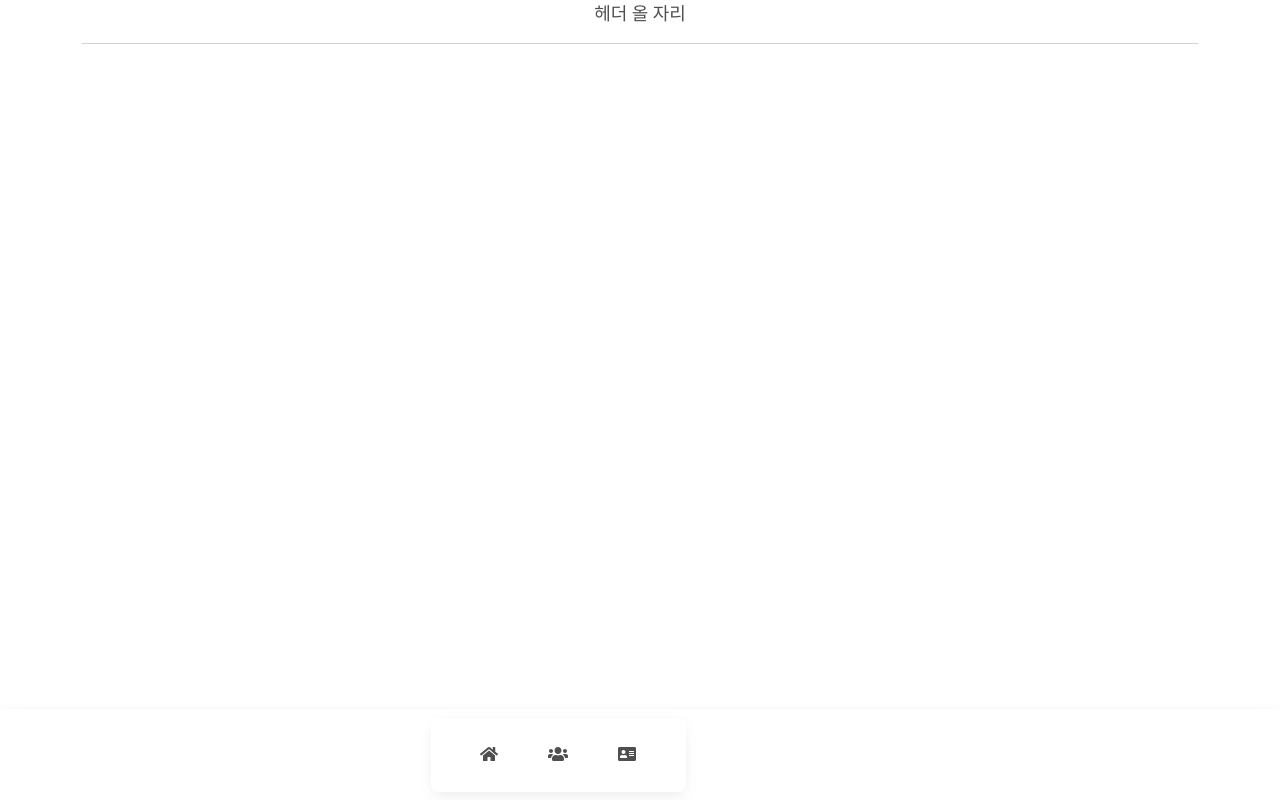
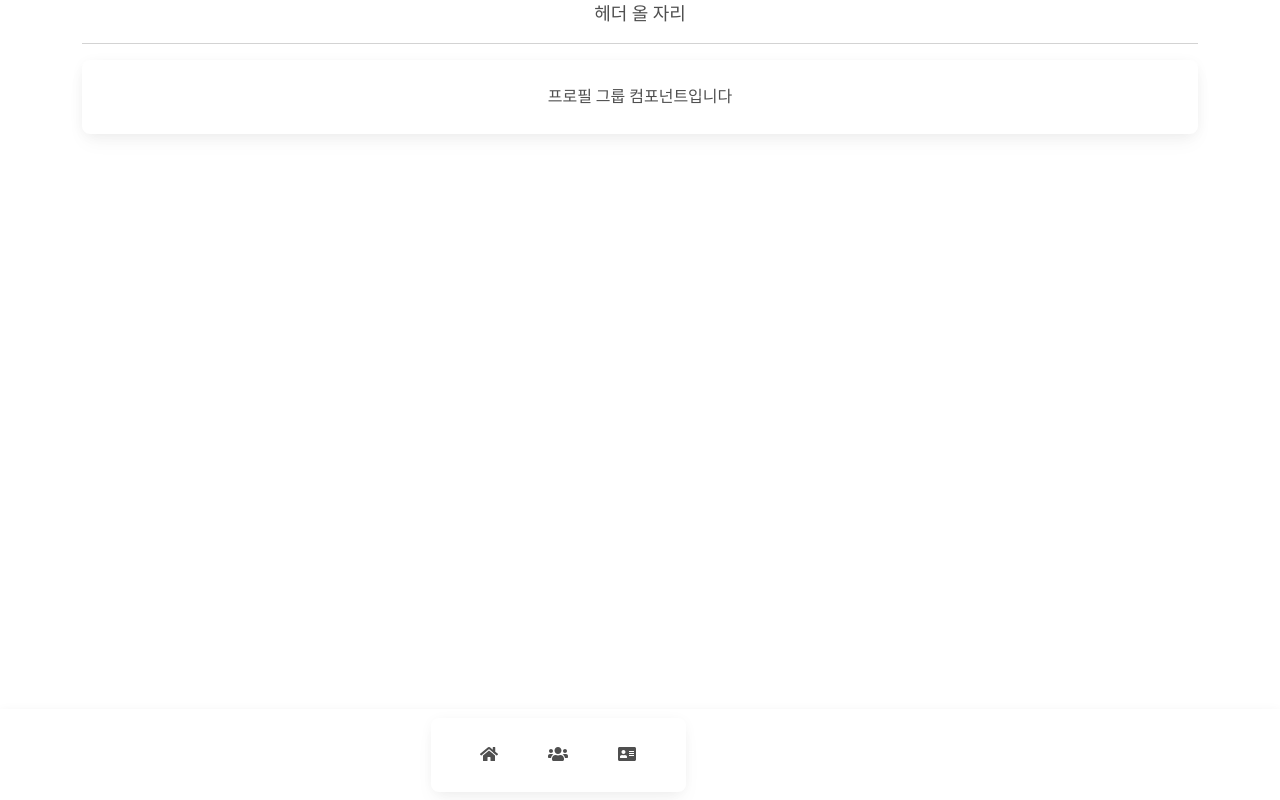
Before and after one commit to JaeWonna/instudy2, a React (Create React App) app in the folder frontend/: page /ProfileGroup in a window 1280 px wide. Before the commit this address had no page. Built offline with nearby package versions, Linux system fonts and the light colour scheme.

Commit message:
[front] FEAT: 프로필 그룹 컴포넌트 추가

```diff
--- a/frontend/src/App.js
+++ b/frontend/src/App.js
@@ -44,6 +44,7 @@ import Profile from "./pages/Profile"
 import BottomNav from './BottomNav';
 import { Outlet } from 'react-router-dom';
 import GroupMainView from './components/group/GroupMainView';
+import ProfileGroup from './components/Profile/ProfileGroup';
 
 function App() {
 
@@ -92,6 +93,7 @@ function App() {
                       </Route>
                       <Route path="/bottomNav" element={<BottomNav />}></Route>
                       <Route path="/GroupMainView" element={<GroupMainView />}></Route>
+                      <Route path="ProfileGroup" element={<ProfileGroup />}></Route>
 
                   </Routes>
                   </Container>
--- /dev/null
+++ b/frontend/src/components/Profile/ProfileGroup.js
@@ -0,0 +1,13 @@
+const ProfileGroup = () => {
+    return (
+        <>
+            <div class="card">
+            <div class="card-body">
+                프로필 그룹 컴포넌트입니다
+                </div>
+            </div>
+        </>
+    );
+};
+
+export default ProfileGroup;
```
